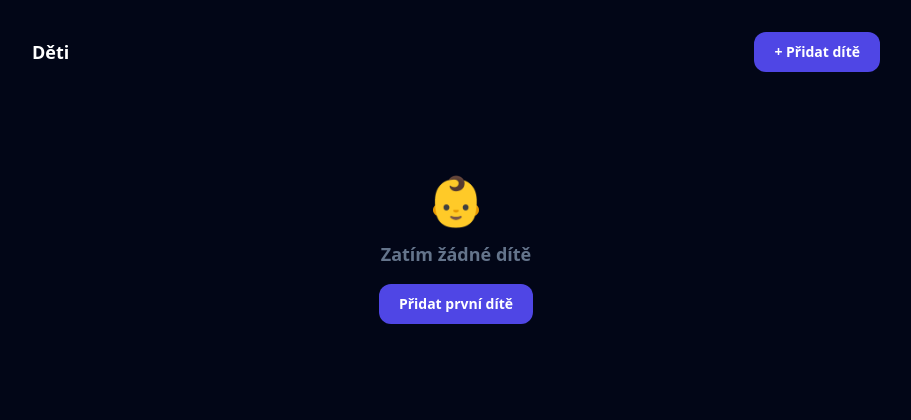
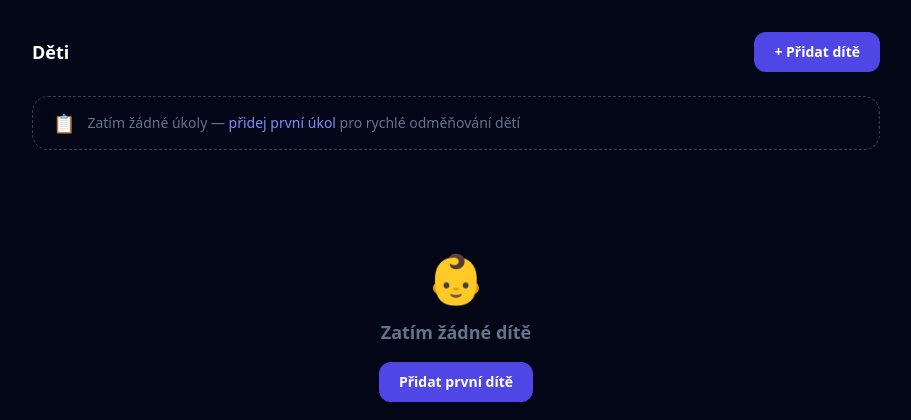
Before and after one commit to Expancion/nexusys-Kids, a Flask app: page /admin/children in a window 1280 px wide. Shown: the part 63-483 px from the top of the page, without its empty margins (184-1095 px from the left). Run offline with Flask 3, Linux system fonts and the light colour scheme; the visitor is signed in with stand-in values (Sample User, id 1); data that the repository does not hold is empty; some libraries are stand-ins or nearby versions.

Commit message:
feat: show active tasks count banner on children dashboard
Co-Authored-By: Claude Sonnet 4.6 <noreply@anthropic.com>

```diff
--- a/app/modules/admin/routes.py
+++ b/app/modules/admin/routes.py
@@ -251,7 +251,8 @@ def video_delete(vid_id):
 @admin_required
 def children():
     kids = Child.query.order_by(Child.name).all()
-    return render_template("admin/children.html", children=kids)
+    task_count = RewardTask.query.filter_by(active=True).count()
+    return render_template("admin/children.html", children=kids, task_count=task_count)
 
 
 @admin_bp.route("/children/new", methods=["GET", "POST"])
--- a/app/templates/admin/children.html
+++ b/app/templates/admin/children.html
@@ -21,6 +21,26 @@
         + Přidat dítě
       </a>
     </div>
+
+    {% if task_count > 0 %}
+    <a href="/admin/tasks"
+       class="flex items-center gap-3 rounded-2xl border border-emerald-500/20 bg-emerald-500/5
+              px-5 py-3 text-sm text-emerald-400 hover:bg-emerald-500/10 transition group">
+      <span class="text-lg select-none">⭐</span>
+      <span>
+        <span class="font-bold">{{ task_count }} aktivní {{ 'úkol' if task_count == 1 else ('úkoly' if task_count < 5 else 'úkolů') }}</span>
+        k odměňování
+      </span>
+      <span class="ml-auto text-emerald-600 group-hover:text-emerald-400 transition">→</span>
+    </a>
+    {% else %}
+    <a href="/admin/tasks/new"
+       class="flex items-center gap-3 rounded-2xl border border-dashed border-slate-700
+              px-5 py-3 text-sm text-slate-500 hover:text-slate-400 hover:border-slate-600 transition group">
+      <span class="text-lg select-none">📋</span>
+      <span>Zatím žádné úkoly — <span class="text-indigo-400 group-hover:text-indigo-300">přidej první úkol</span> pro rychlé odměňování dětí</span>
+    </a>
+    {% endif %}
 
     {% if children %}
     <div class="rounded-2xl border border-slate-800 overflow-hidden divide-y divide-slate-800">
```
